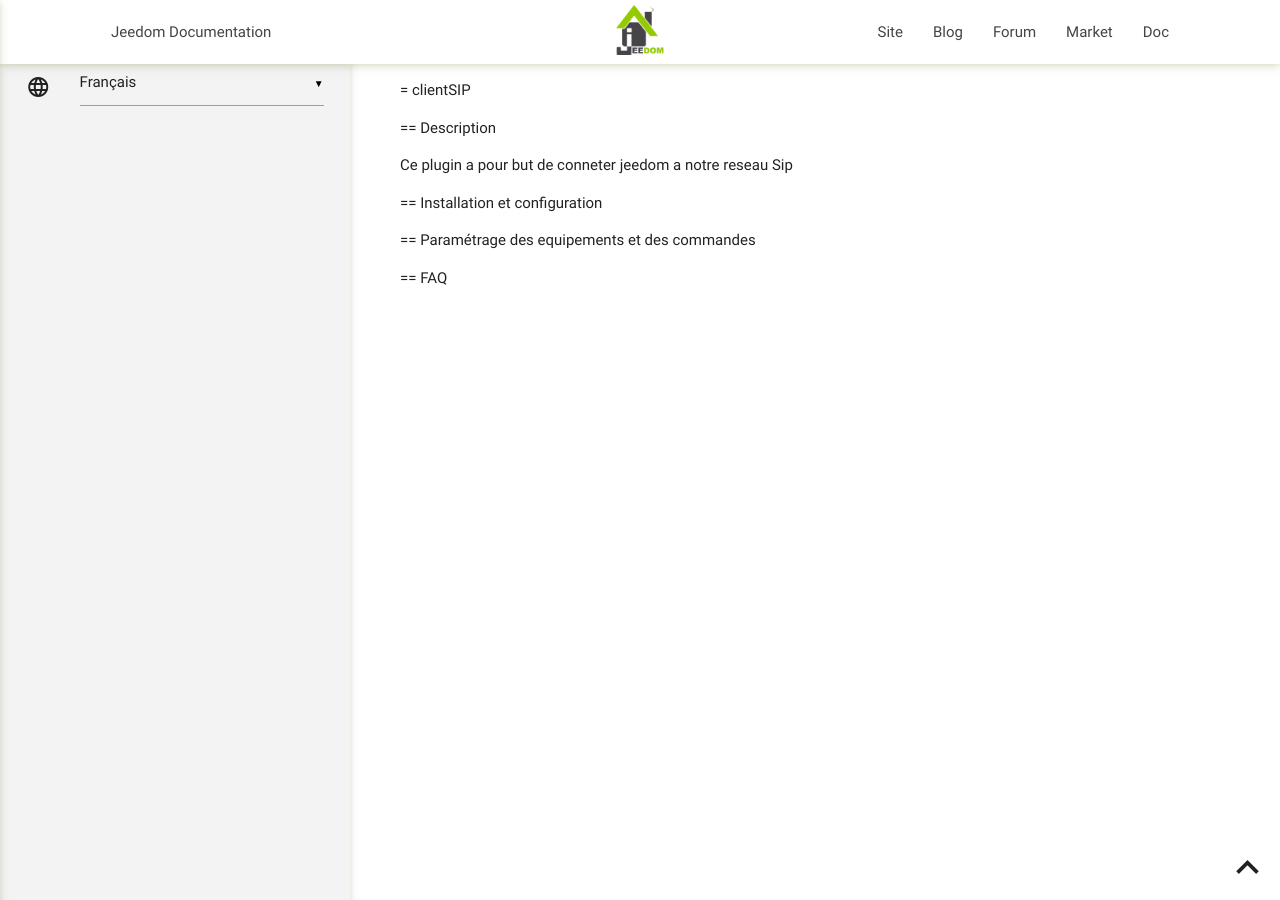
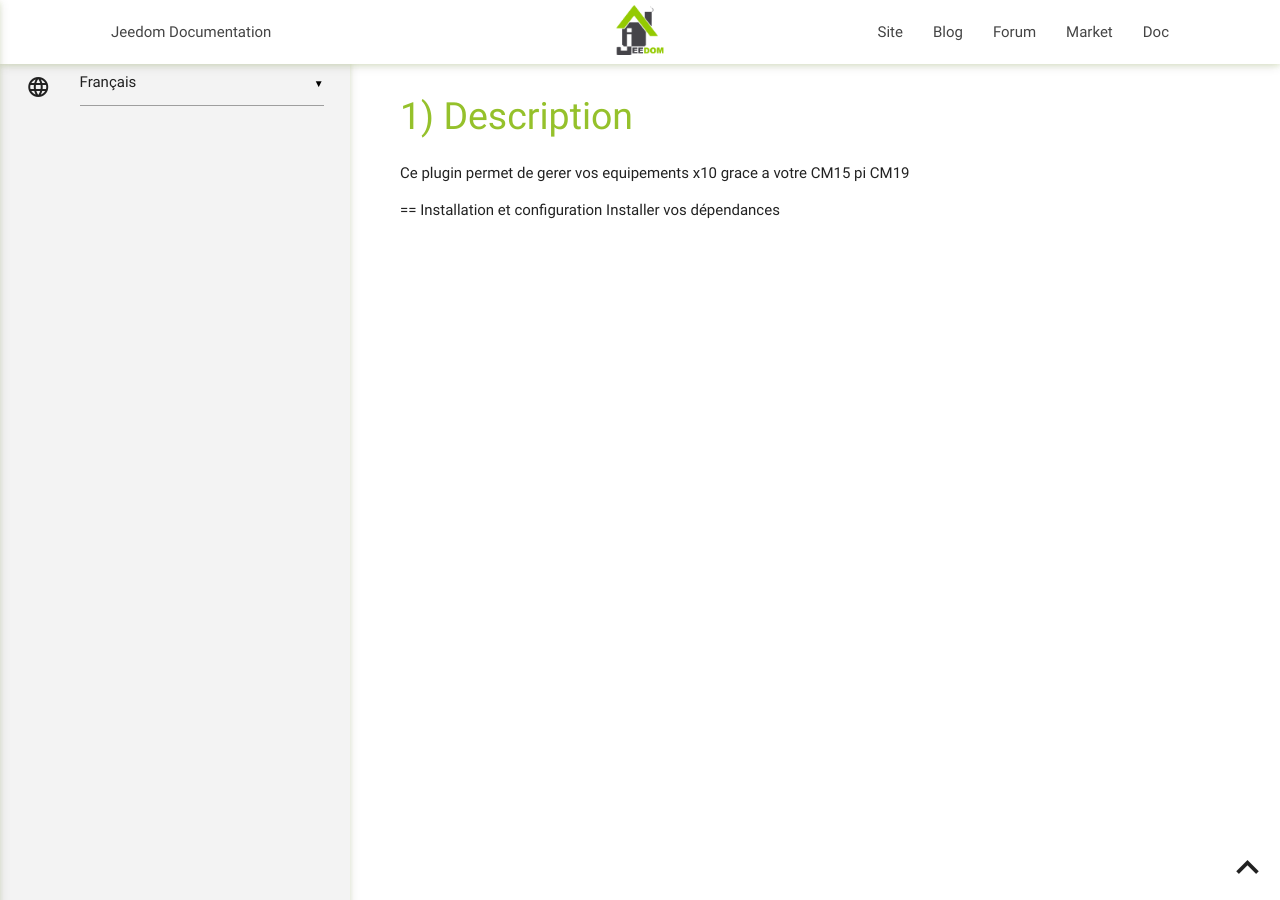
Before and after one commit to mika-nt28/Jeedom-mochad, a Jekyll site: the page built from docs/fr_FR/index.md, in a window 1280 px wide. Built offline with Jekyll 4.4.1, drawn with Linux system fonts in a browser that asks for light colours; our own code applies the rules of GitHub Pages for plain Markdown files.

Commit message:
Update index.md

```diff
--- a/docs/fr_FR/index.md
+++ b/docs/fr_FR/index.md
@@ -1,11 +1,6 @@
-= clientSIP
-
-== Description
-
-Ce plugin a pour but de conneter jeedom a notre reseau Sip
+Description
+===
+Ce plugin permet de gerer vos equipements x10 grace a votre CM15 pi CM19
 
 == Installation et configuration
-
-== Paramétrage des equipements et des commandes
-
-== FAQ
+Installer vos dépendances
```
